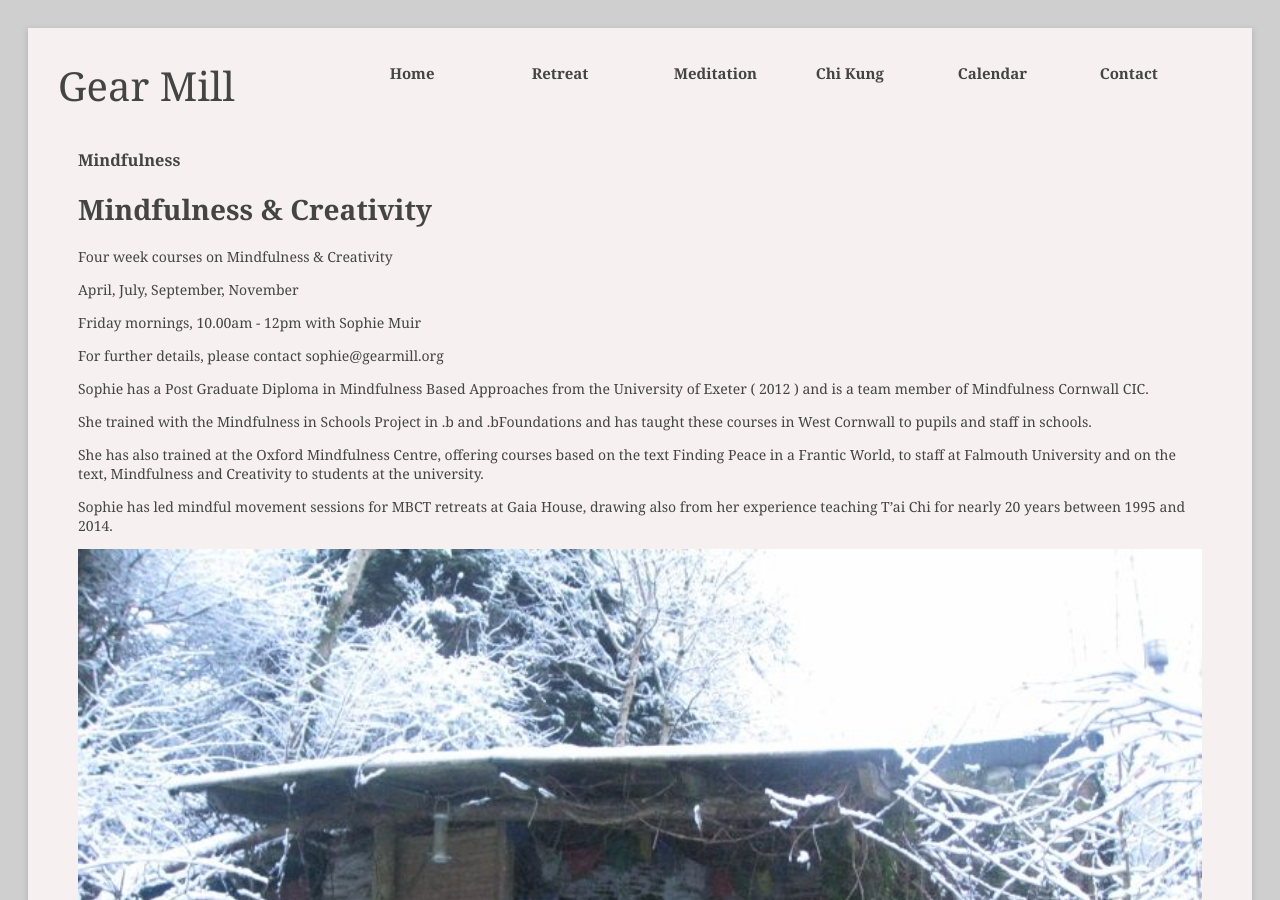
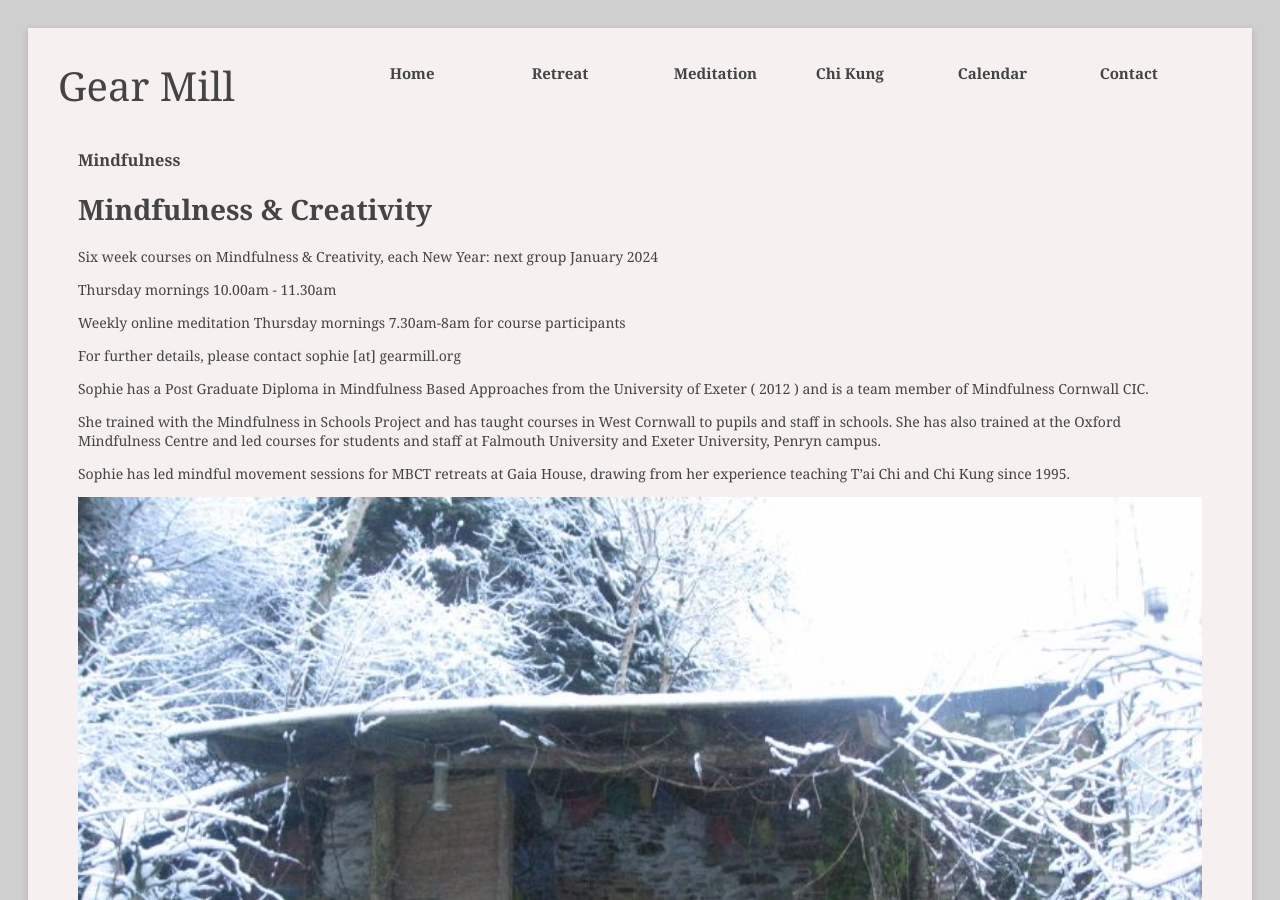
Before and after one commit to psaikido/gearmill.jekyll, a Jekyll site: the page built from pages/mindfulness.md, in a window 1280 px wide and 900 px high. Built offline with Jekyll 4.4.1, drawn with Linux system fonts in a browser that asks for light colours.

Commit message:
Updates from Sophie.

```diff
--- a/pages/mindfulness.md
+++ b/pages/mindfulness.md
@@ -5,21 +5,19 @@ title: "Mindfulness"
 
 # Mindfulness & Creativity
 
-Four week courses on Mindfulness & Creativity
+Six week courses on Mindfulness & Creativity, each New Year: next group January 2024
 
-April, July, September, November
+Thursday mornings 10.00am - 11.30am
 
-Friday mornings, 10.00am - 12pm with Sophie Muir
+Weekly online meditation Thursday mornings 7.30am-8am for course participants
 
-For further details, please contact sophie@gearmill.org
-
+For further details, please contact sophie [at] gearmill.org
 
 Sophie has a Post Graduate Diploma in Mindfulness Based Approaches from the University of Exeter ( 2012 ) and is a team member of Mindfulness Cornwall CIC.
 
-She trained with the Mindfulness in Schools Project in .b and .bFoundations and has taught these courses in West Cornwall to pupils and staff in schools.
+She trained with the Mindfulness in Schools Project and has taught courses in West Cornwall to pupils and staff in schools. She has also trained at the Oxford Mindfulness Centre and led courses for students and staff at Falmouth University and Exeter University, Penryn campus.
 
-She has also trained at the Oxford Mindfulness Centre, offering courses based on the text Finding Peace in a Frantic World, to staff at Falmouth University and on the text, Mindfulness and Creativity to students at the university.
+Sophie has led mindful movement sessions for MBCT retreats at Gaia House, drawing from her experience teaching T’ai Chi and Chi Kung since 1995.
 
-Sophie has led mindful movement sessions for MBCT retreats at Gaia House, drawing also from her experience teaching T'ai Chi for nearly 20 years between 1995 and 2014.
 
 ![Gear Mill](/assets/images/gallery/IMG_4789.jpeg "snow"){: .center-img }
```
Also changed, not shown: pages/calendar.md (+9 -1 lines), pages/chi-kung.md (+10 -3 lines), assets/images/flyers/Vicki-Tofts.jpeg (added).
